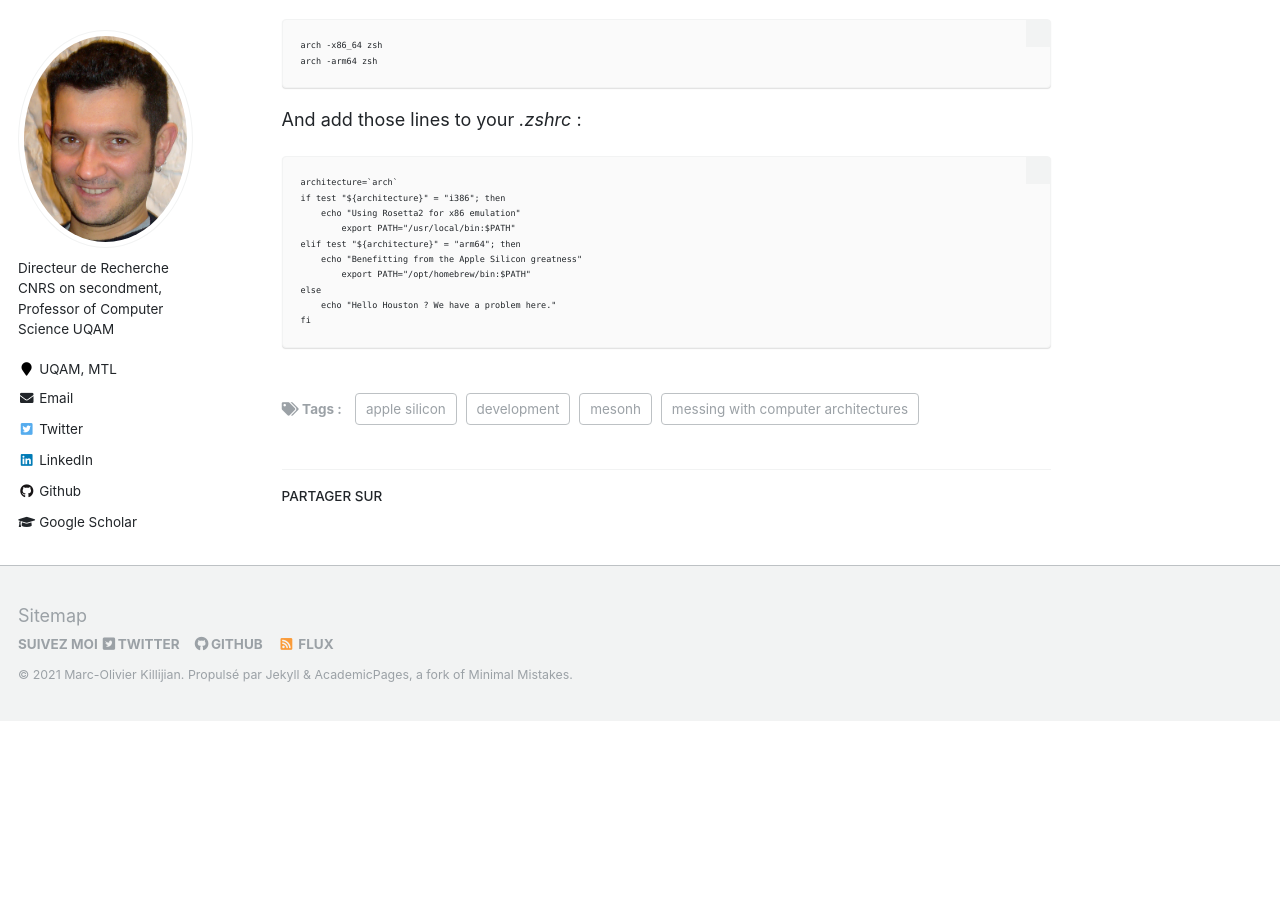
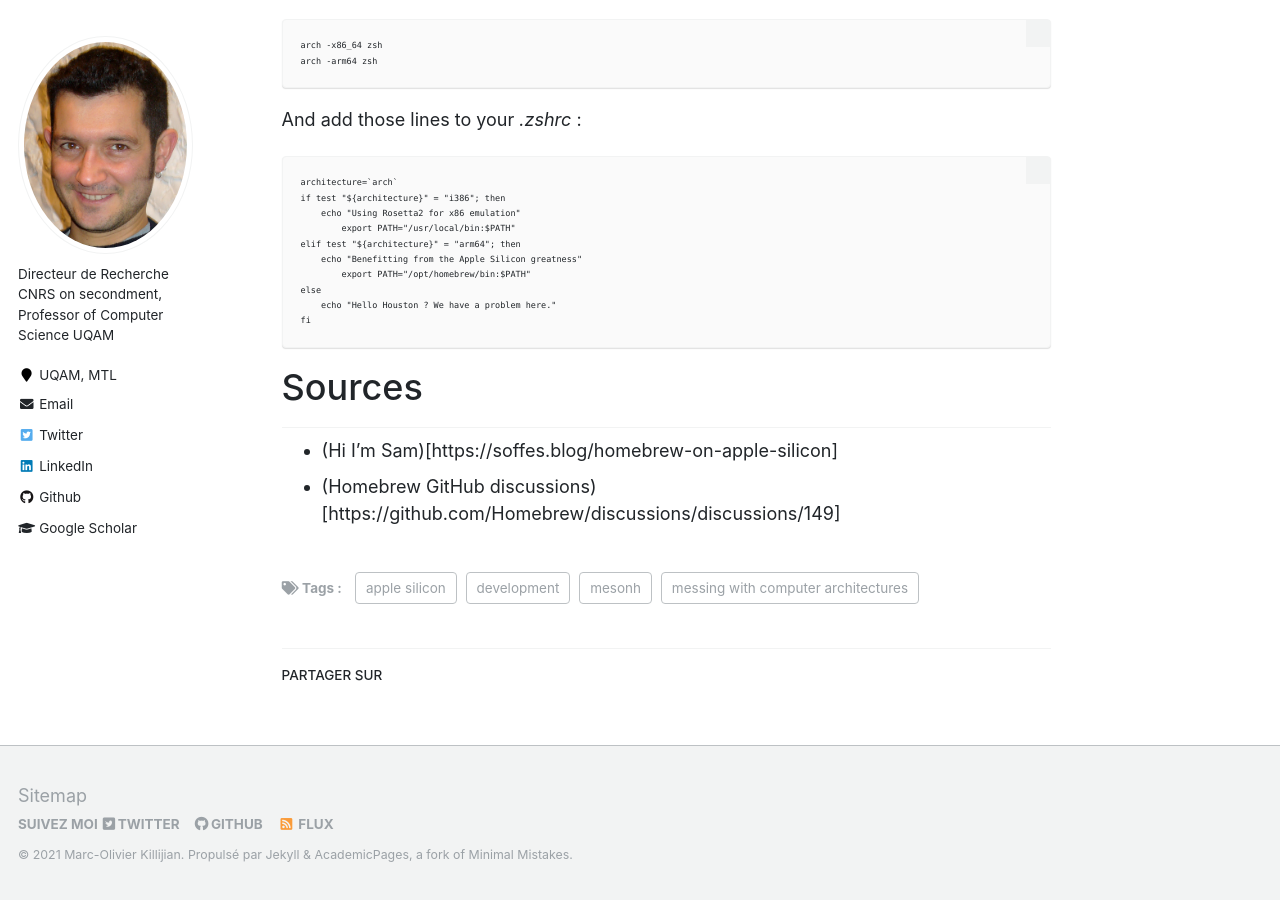
Before and after one commit to Kirija/kirija.github.io, a Jekyll site: the page built from _posts/2021-07-02-blog-post-1.md, in a window 1280 px wide and 900 px high, scrolled down 3249 px. Built offline with Jekyll 4.4.1, drawn with Linux system fonts in a browser that asks for light colours; before the commit the page ends 3970 px from its top, so only the background shows below that.

Commit message:
+sources

```diff
--- a/_posts/2021-07-02-blog-post-1.md
+++ b/_posts/2021-07-02-blog-post-1.md
@@ -106,3 +106,9 @@ And add those lines to your _.zshrc_ :
 	else
 	    echo "Hello Houston ? We have a problem here."
 	fi
+
+
+Sources
+------
+- (Hi I'm Sam)[https://soffes.blog/homebrew-on-apple-silicon]
+- (Homebrew GitHub discussions)[https://github.com/Homebrew/discussions/discussions/149]
```
